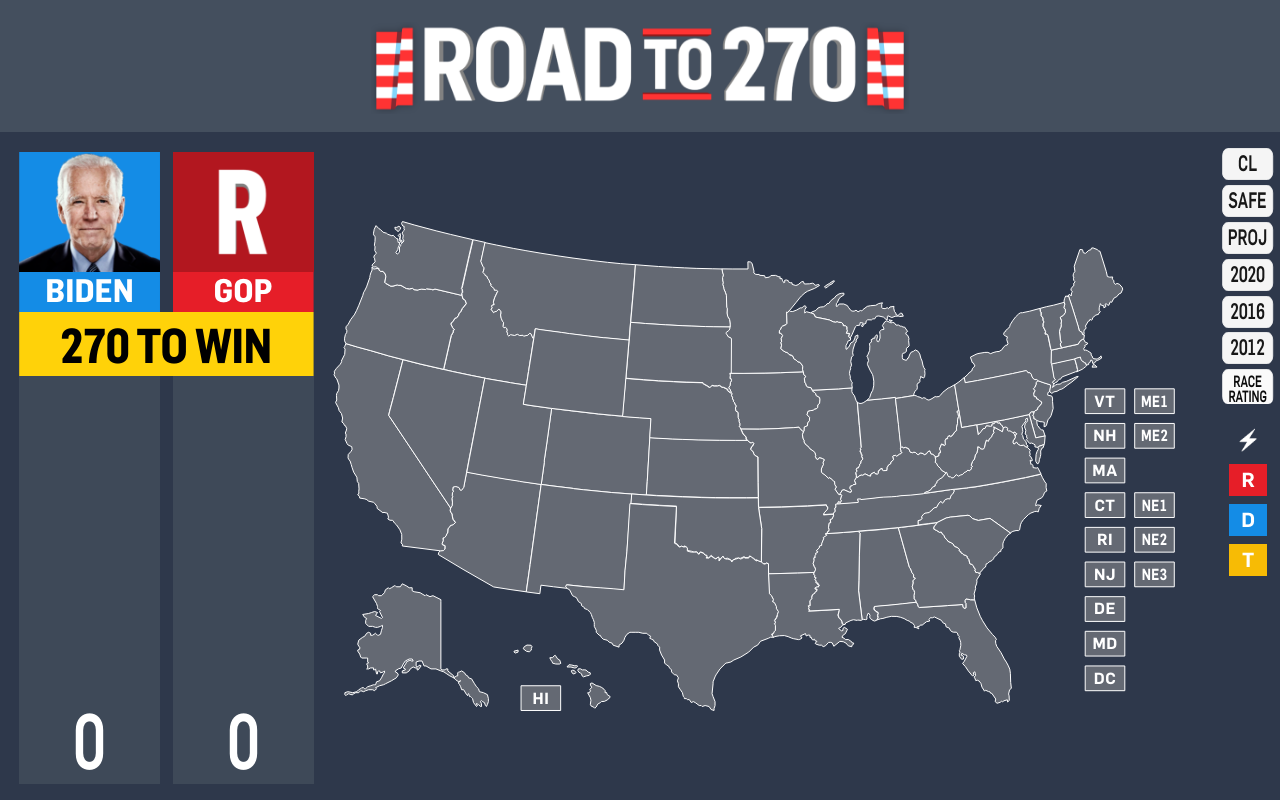
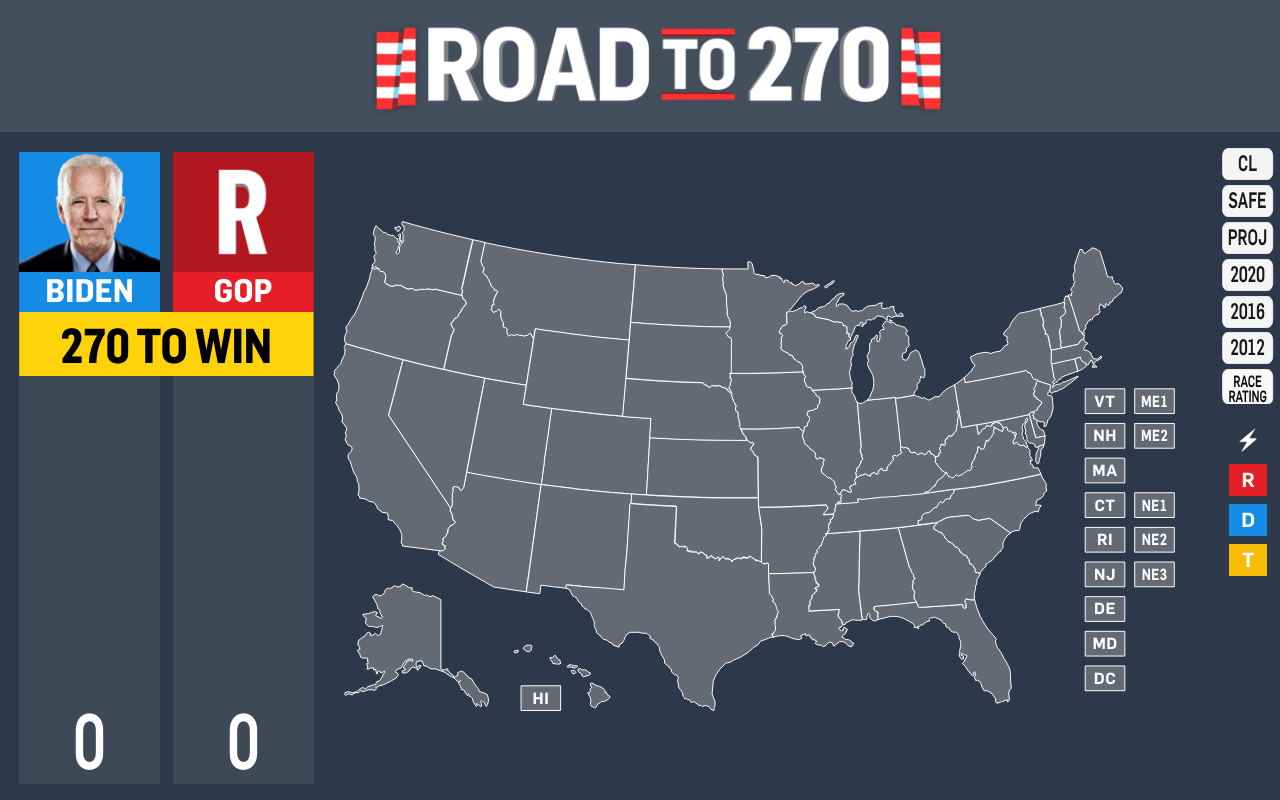
Before and after one commit to ballotboxbr/roadto270, a plain HTML site: page index.html in a window 1280 px wide. Drawn offline with nearby package versions, Linux system fonts and the light colour scheme.

Commit message:
Update electoral.css

```diff
--- a/electoral.css
+++ b/electoral.css
@@ -391,9 +391,9 @@ html {font-variant-numeric: tabular-nums; cursor: pointer; -webkit-text-size-adj
 #newHeadingLogo {
 	height: 11.5%;
 	left: 29%;;
-	width: 42%;
 	top: 2.75%;
 	position: fixed;
+	width: auto;
 	opacity: 1;
 	transition: 0.7s;
 }
```
